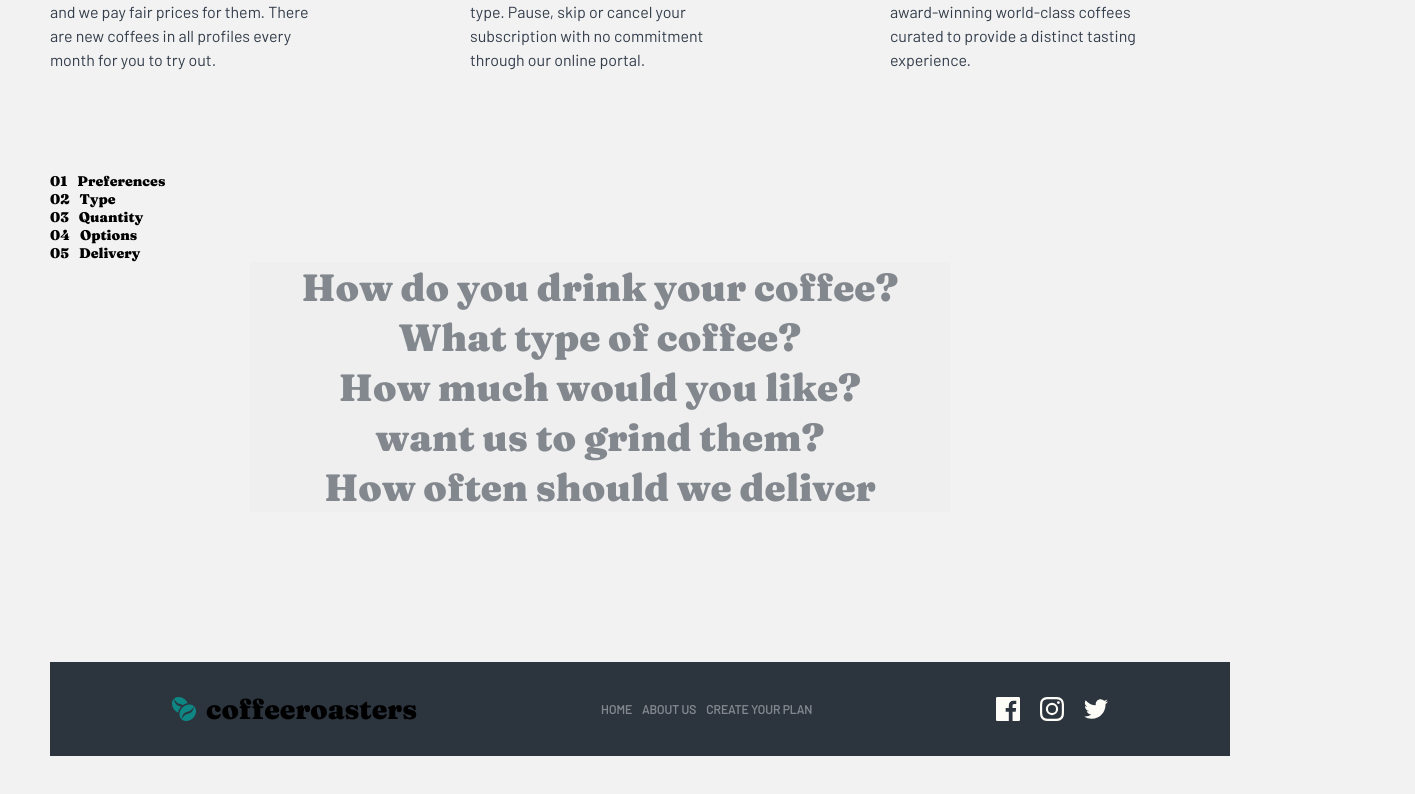
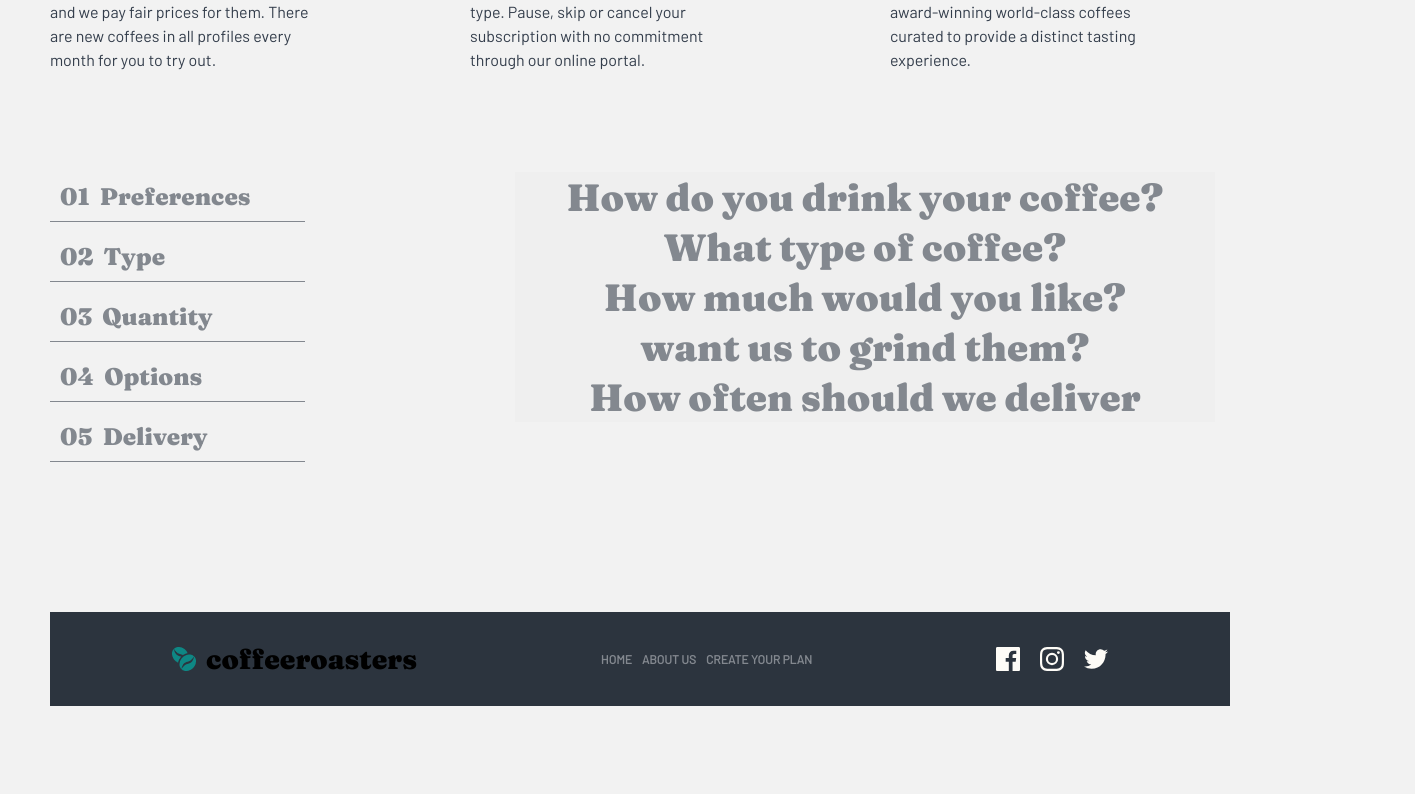
Before and after one commit to mariamdatuka/coffee-app, a React (Vite) app: page /createplan in a window 1280 px wide. Shown: the part 1134-1928 px from the top of the page, 1415 px wide, since content can reach past the window. After the commit the page ends 1890 px from the top, so only its background shows below. Built offline with nearby package versions, Linux system fonts and the light colour scheme.

Commit message:
create list items

```diff
--- a/src/Types.ts
+++ b/src/Types.ts
@@ -2,3 +2,8 @@ export interface BtnProps{
   text:string,
   onClick: (event: React.MouseEvent<HTMLButtonElement>) => void;
 }
+
+export interface Options{
+  questionId:number,
+  selectedOption:string,
+}
--- a/src/pages/Plan/Plan.tsx
+++ b/src/pages/Plan/Plan.tsx
@@ -1,7 +1,7 @@
 import React,{useState} from 'react'
 import Steps from '../../components/Steps/Steps';
 import {Container,Wrapper,GridContainer,GridItem,Container2, ListBox, ListItem} from './Styles';
-
+import { Options } from '../../Types';
 const questions=[
     {
         id:1,
@@ -63,14 +63,22 @@ const questions=[
     question:'want us to grind them?',
     options:[
         {
-            name:'yes',
-            descr:'ok'
+            name:'Wholebean',
+            descr:'Best choice if you cherish the full sensory experience'
         },
+        {
+          name:'Filter',
+          descr:'For drip or pour-over coffee methods such as V60 or Aeropress'
+       },
+       {
+        name:'Cafetiere',
+        descr:'Course ground beans specially suited for french press coffee'
+      },
     ]
 },
 
 {
-  id:4,
+  id:5,
   question:'How often should we deliver',
   options:[
       {
@@ -92,22 +100,42 @@ const questions=[
 
 const Plan = () => {
     const [active,setActive]=useState<number|null>(null);
-    const [activeList,setActiveList]=useState<number|null>(null);
+    const [selectedOption, setSelectedOption] = useState<Options[]>([]);
+    const [color,setColor]=useState<boolean>(false);
 
-    const handleClick=(id:number)=>{
-        if(id===active){
-          setActive(null)
-        }else{
-          setActive(id)
+
+
+    const handleClick = (id:number, toggle = true) => {
+      setActive(toggle && id === active ? null : id);
+    };
+
+    const handleListItemClick = (id:number) => {
+      handleClick(id, false);
+    };
+
+    const handleOptionsClick = (questionId:number, optionName:string) => {
+      setSelectedOption((prevSelectedOptions) => {
+        const index = prevSelectedOptions.findIndex(
+          (item) => item.questionId === questionId
+        );
+        if (index === -1) {
+          // The question has not been answered before
+          return [
+            ...prevSelectedOptions,
+            {
+              questionId,
+              selectedOption: optionName,
+            },
+          ];
+        } else {
+          const updatedSelectedOptions = [...prevSelectedOptions];
+          updatedSelectedOptions[index].selectedOption = optionName;
+          return updatedSelectedOptions;
         }
-    }
+      });
+    };
 
-    const handleList=(id:number)=>{
-      const question = questions.find((q) => q.id === id);
-      if (question) {
-        setActive(question.id);
-      }
-    }
+
 
   return (
     <>
@@ -118,24 +146,25 @@ const Plan = () => {
         </Container>
       </Wrapper>
       <Steps/>
+      <div style={{display:'flex', gap:'10px'}}>
           <ListBox>
-            <ListItem>
+            <ListItem onClick={() => handleListItemClick(1)}>
                 <span>01</span>
                 <p>Preferences</p>
             </ListItem>
-            <ListItem>
+            <ListItem onClick={() => handleListItemClick(2)}>
                 <span>02</span>
                 <p>Type</p>
             </ListItem>
-            <ListItem>
+            <ListItem onClick={() => handleListItemClick(3)}>
                 <span>03</span>
                 <p>Quantity</p>
             </ListItem>
-            <ListItem>
+            <ListItem onClick={() => handleListItemClick(4)}>
                 <span>04</span>
                 <p>Options</p>
             </ListItem>
-            <ListItem>
+            <ListItem onClick={() => handleListItemClick(5)}>
                 <span>05</span>
                 <p>Delivery</p>
             </ListItem>
@@ -150,7 +179,7 @@ const Plan = () => {
                   {
                     active===item.id&&
                     <GridContainer>{item.options.map((itm,index)=>(
-                      <GridItem  key={index}>
+                      <GridItem  key={index} onClick={() => handleOptionsClick(item.id,itm.name)}>
                          <h3>{itm.name}</h3>
                          <p>{itm.descr}</p>
                       </GridItem>
@@ -159,7 +188,14 @@ const Plan = () => {
               </Container2>
             ))
            }
+            {selectedOption && selectedOption.map((item,index)=>(
+               <div key={index}>
+                  {item.selectedOption}
+               </div>
+           ))
+           }
       </div>
+    </div>
     </>
   )
 }
--- a/src/pages/Plan/Styles.ts
+++ b/src/pages/Plan/Styles.ts
@@ -79,9 +79,23 @@ export const Container2=styled.div`
 export const ListBox=styled.div`
     display:flex;
     flex-direction:column;
+    gap:10px;
 `
 
 export const ListItem=styled.div`
  display:flex;
  gap:10px;
+ width:255px;
+ padding:10px;
+ border-bottom:1px solid  #83888F;
+ cursor:pointer;
+
+ & p {
+  color: #83888F;
+  font-size:24px;
+}
+& span {
+  color: #83888F;
+  font-size:24px;
+}
 `
```
